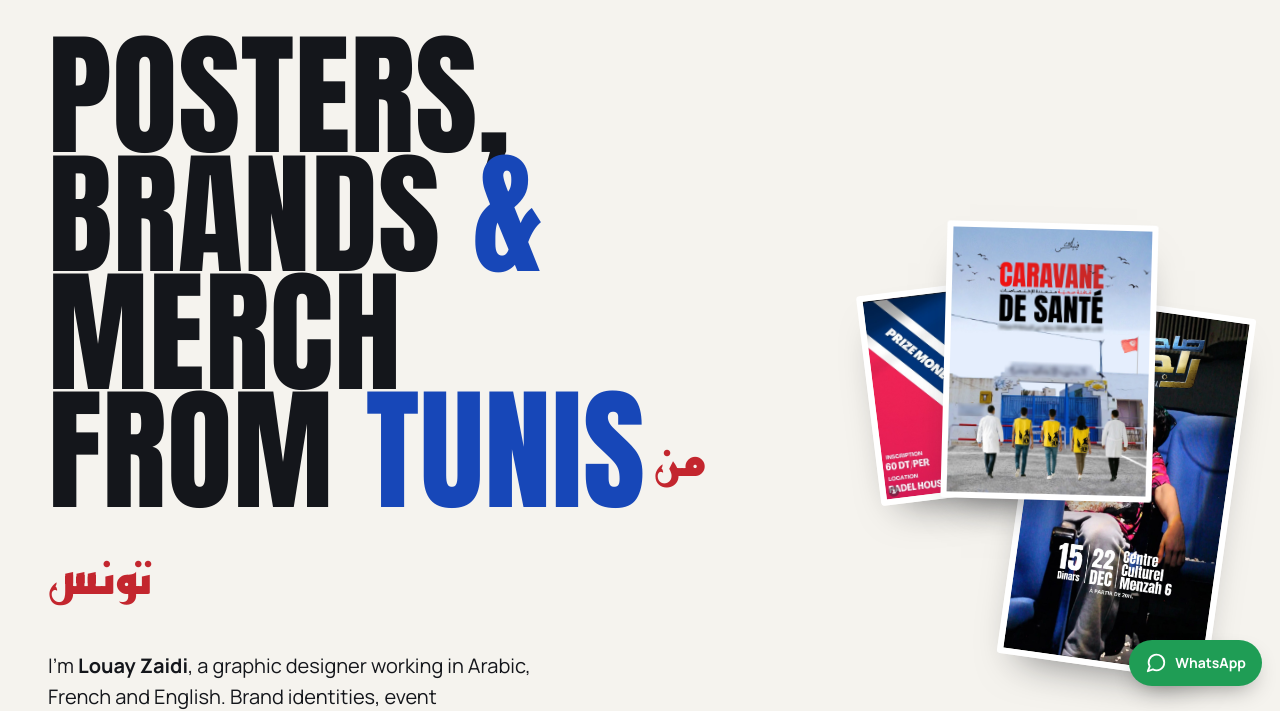
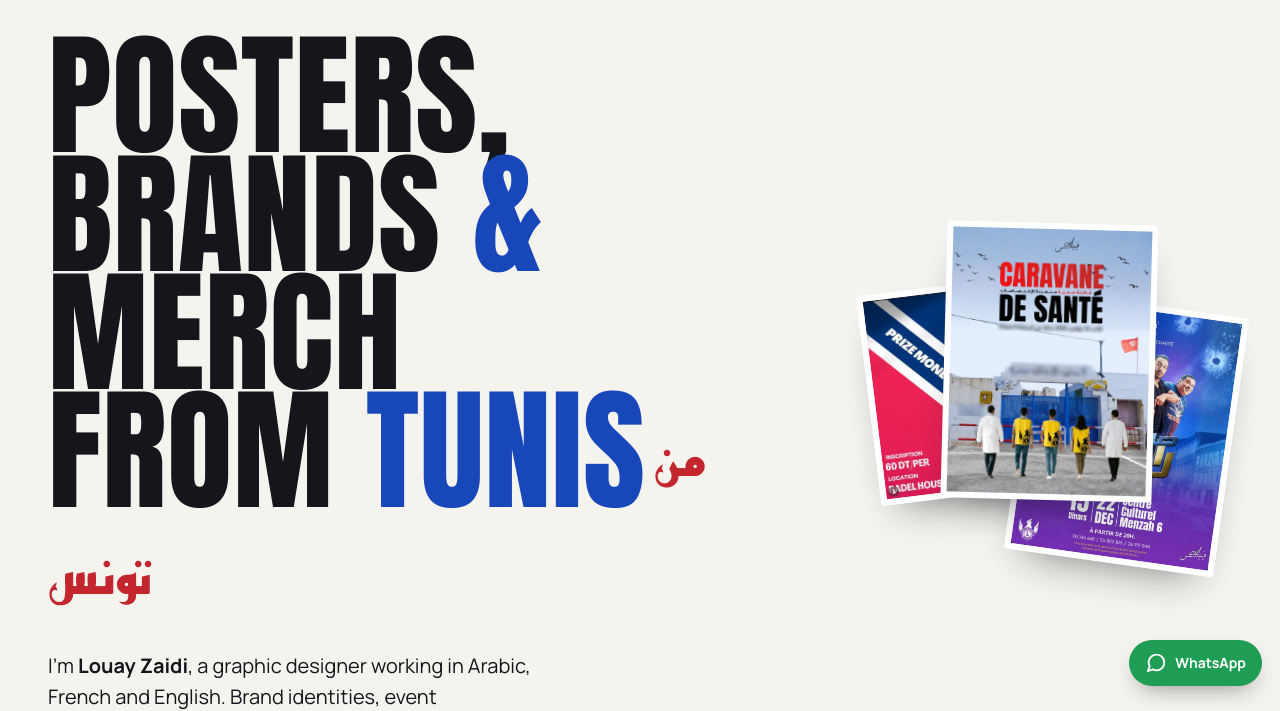
Before and after one commit to louayzaidi/louayzaidi.github.io, a plain HTML site: page index.html in a window 1280 px wide. Shown: the part 96-807 px from the top of the page. Drawn offline with Linux system fonts and the light colour scheme.

Commit message:
Use Sahbek Rajel poster in hero
Co-Authored-By: Claude Opus 5.5 <noreply@anthropic.com>
Claude-Session: https://claude.ai/code/session_01BL3bRoCkXTn14pCpXWtjLb

```diff
--- a/index.html
+++ b/index.html
@@ -287,7 +287,7 @@ footer{padding:0 0 36px;font-size:12px;color:var(--muted)}
     <div class="fan" aria-hidden="true">
       <img src="img/padel-2024.jpg" alt="">
       <img src="img/caravane-hero.jpg" alt="">
-      <img src="img/sahbek-story.jpg" alt="">
+      <img src="img/sahbek-poster.jpg" alt="">
     </div>
   </section>
 </div>
```
